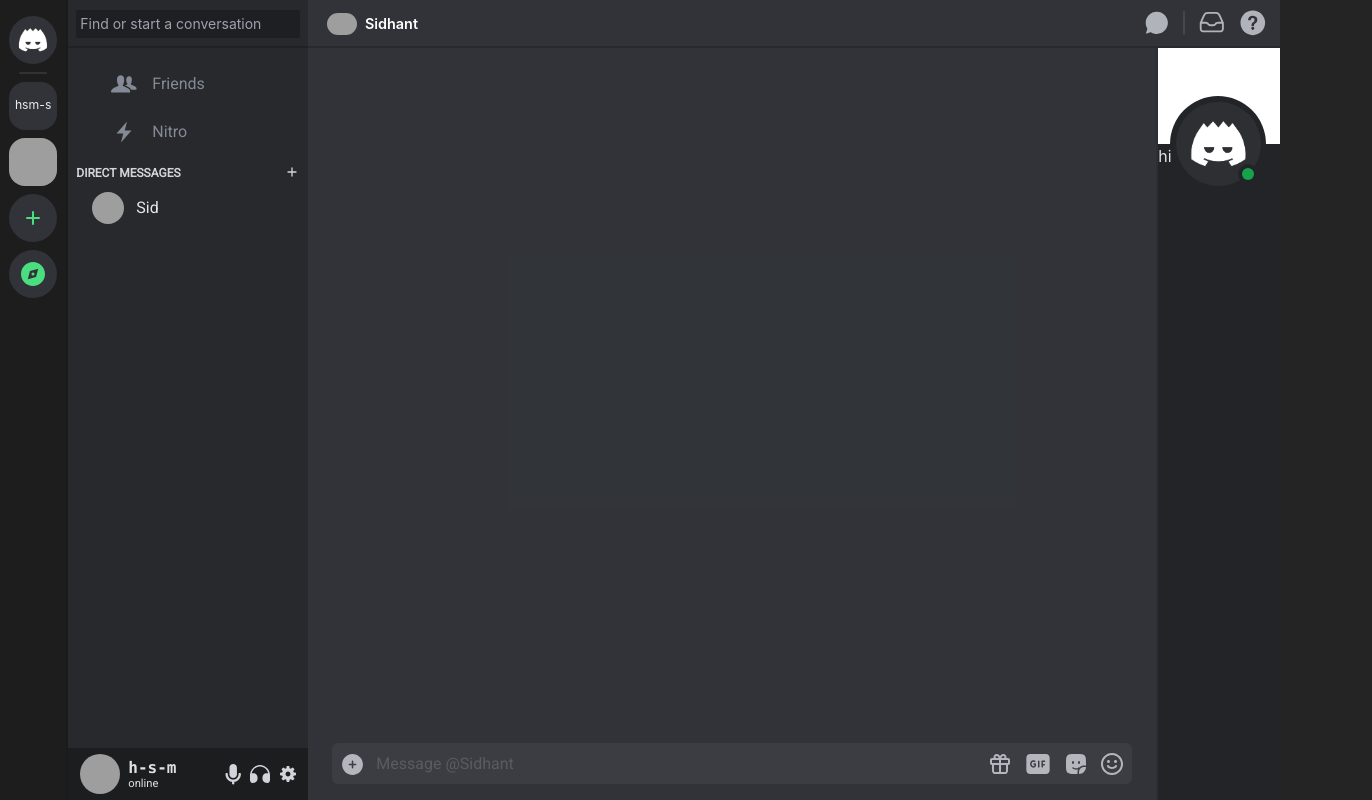
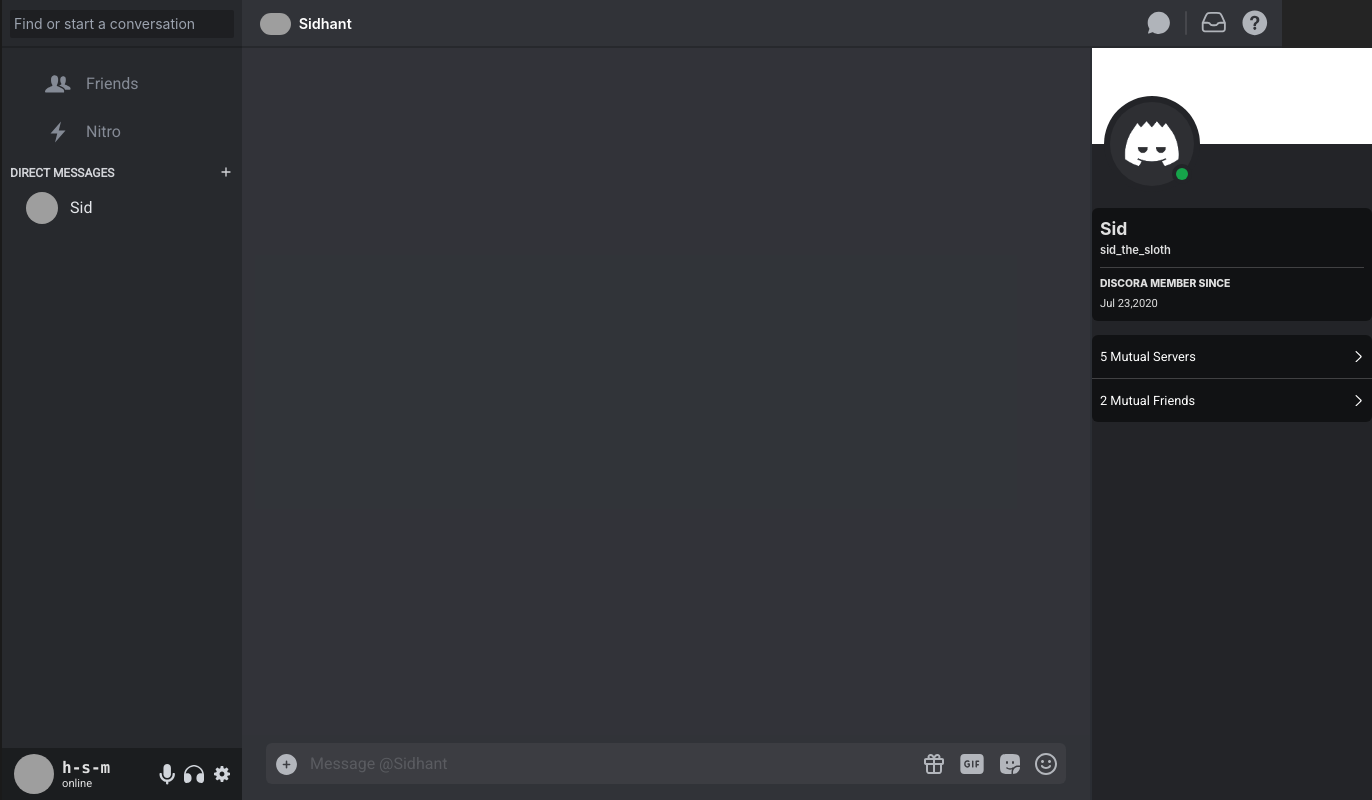
Before and after one commit to H-SM/Discora, a React (Vite) app in the folder client/: page / in a window 1280 px wide. Shown: the whole page, 1372 px wide, since content can reach past the window. Built offline with nearby package versions, Linux system fonts and the light colour scheme; grey boxes are pictures that could not be loaded.

Commit message:
feat : full friend's info section

```diff
--- a/client/src/components/UserChat/UserRightSec.jsx
+++ b/client/src/components/UserChat/UserRightSec.jsx
@@ -1,14 +1,15 @@
-import React from 'react'
+import React, { useState } from 'react'
 import logo from "../../assets/logo_discora_nobg_new.png"
 import clsx from 'clsx';
 
 const UserRightSec = () => {
+  const [userInfo, setUserinfo] = useState(true);
   return (
     <div className={clsx(`w-full h-full border-l-2 border-gray-600/20`,
-    true ? `bg-[#232428]`: `items-center justify-center bg-[#303238]`
+    userInfo ? `bg-[#232428]`: `bg-[#303238]`
     )} >
-      {true ?
-        <>
+      {userInfo ?
+        <div>
           <div className='absolute w-[6rem] h-[6rem] mt-[3rem] ml-3 rounded-full bg-[#232428] z-10 flex justify-center items-center'>
           <img src={logo} alt="logo" className='relative w-[5.3rem] bg-white/5 rounded-full object-cover '/>
           <div className='absolute rounded-full bg-[#232428] w-5 h-5 bottom-[0.5rem] right-[0.5rem] flex items-center justify-center'>
@@ -16,13 +17,34 @@
           </div>
           </div>
           <div className='relative w-full h-[6rem] bg-white '/>
-          <div className=' w-full h-[4rem] flex justify-between bg-[#232428]'>
-
-            <p>hi</p>
+          <div className=' w-full h-[4rem] flex justify-end items-center bg-[#232428]'/>
+          <div className='w-full h-full flex justify-start items-center flex-col gap-y-3.5'>
+            <div className='w-[35vh] h-fit bg-[#111214] rounded-md flex flex-col justify-between items-start'>
+              <div className='w-[33vh] flex flex-col mx-2 mt-2 pb-2 justify-start items-start border-white/20 border-b-[0.01rem]'>
+                <p className='font-bold text-[1.1rem]'>Sid</p>
+                <p className='font-semibold text-[0.7rem]'>sid_the_sloth</p>
+              </div>
+              <div className='w-[33vh] flex flex-col mt-2 mx-2 pb-2 justify-start items-start gap-1'>
+                <p className='font-extrabold text-[0.65rem]'>DISCORA MEMBER SINCE</p>
+                <p className='font-medium text-[0.7rem] font-roboto'>Jul 23,2020</p>
+              </div>
+            </div>
+            <div className='w-[35vh] h-fit bg-[#111214] rounded-md flex flex-col justify-between items-start'>
+              <button className='w-full flex px-2 py-3 justify-between items-center border-white/20 border-b-[0.01rem] text-white'>
+                <p className='font-medium text-[0.8rem] font-roboto'>5 Mutual Servers</p>
+                <svg className="w-[0.7rem]" viewBox="-4.5 0 20 20" version="1.1" xmlns="http://www.w3.org/2000/svg" xmlns:xlink="http://www.w3.org/1999/xlink" fill="currentColor"><g id="SVGRepo_bgCarrier" stroke-width="0"></g><g id="SVGRepo_tracerCarrier" stroke-linecap="round" stroke-linejoin="round"></g><g id="SVGRepo_iconCarrier"> <title>arrow_right [#336]</title> <desc>Created with Sketch.</desc> <defs> </defs> <g id="Page-1" stroke="none" stroke-width="1" fill="none" fill-rule="evenodd"> <g id="Dribbble-Light-Preview" transform="translate(-305.000000, -6679.000000)" fill="currentColor"> <g id="icons" transform="translate(56.000000, 160.000000)"> <path d="M249.365851,6538.70769 L249.365851,6538.70769 C249.770764,6539.09744 250.426289,6539.09744 250.830166,6538.70769 L259.393407,6530.44413 C260.202198,6529.66364 260.202198,6528.39747 259.393407,6527.61699 L250.768031,6519.29246 C250.367261,6518.90671 249.720021,6518.90172 249.314072,6519.28247 L249.314072,6519.28247 C248.899839,6519.67121 248.894661,6520.31179 249.302681,6520.70653 L257.196934,6528.32352 C257.601847,6528.71426 257.601847,6529.34685 257.196934,6529.73759 L249.365851,6537.29462 C248.960938,6537.68437 248.960938,6538.31795 249.365851,6538.70769" id="arrow_right-[#336]"> </path> </g> </g> </g> </g></svg>
+              </button>
+              <button className='w-full flex px-2 py-3 justify-between items-center text-white'>
+                <p className='font-medium text-[0.8rem] font-roboto'>2 Mutual Friends</p>
+                <svg className="w-[0.7rem]" viewBox="-4.5 0 20 20" version="1.1" xmlns="http://www.w3.org/2000/svg" xmlns:xlink="http://www.w3.org/1999/xlink" fill="currentColor"><g id="SVGRepo_bgCarrier" stroke-width="0"></g><g id="SVGRepo_tracerCarrier" stroke-linecap="round" stroke-linejoin="round"></g><g id="SVGRepo_iconCarrier"> <title>arrow_right [#336]</title> <desc>Created with Sketch.</desc> <defs> </defs> <g id="Page-1" stroke="none" stroke-width="1" fill="none" fill-rule="evenodd"> <g id="Dribbble-Light-Preview" transform="translate(-305.000000, -6679.000000)" fill="currentColor"> <g id="icons" transform="translate(56.000000, 160.000000)"> <path d="M249.365851,6538.70769 L249.365851,6538.70769 C249.770764,6539.09744 250.426289,6539.09744 250.830166,6538.70769 L259.393407,6530.44413 C260.202198,6529.66364 260.202198,6528.39747 259.393407,6527.61699 L250.768031,6519.29246 C250.367261,6518.90671 249.720021,6518.90172 249.314072,6519.28247 L249.314072,6519.28247 C248.899839,6519.67121 248.894661,6520.31179 249.302681,6520.70653 L257.196934,6528.32352 C257.601847,6528.71426 257.601847,6529.34685 257.196934,6529.73759 L249.365851,6537.29462 C248.960938,6537.68437 248.960938,6538.31795 249.365851,6538.70769" id="arrow_right-[#336]"> </path> </g> </g> </g> </g></svg>
+              </button>
+            </div>
           </div>
-        </>
+        </div>
         :
-        <img src={logo} alt="logo" className='w-[24vh] opacity-10'/>
+        <div className='w-full h-full flex items-center justify-center '>
+          <img src={logo} alt="logo" className='w-[24vh] opacity-10'/>
+        </div>
       }
     </div>
   )
```
